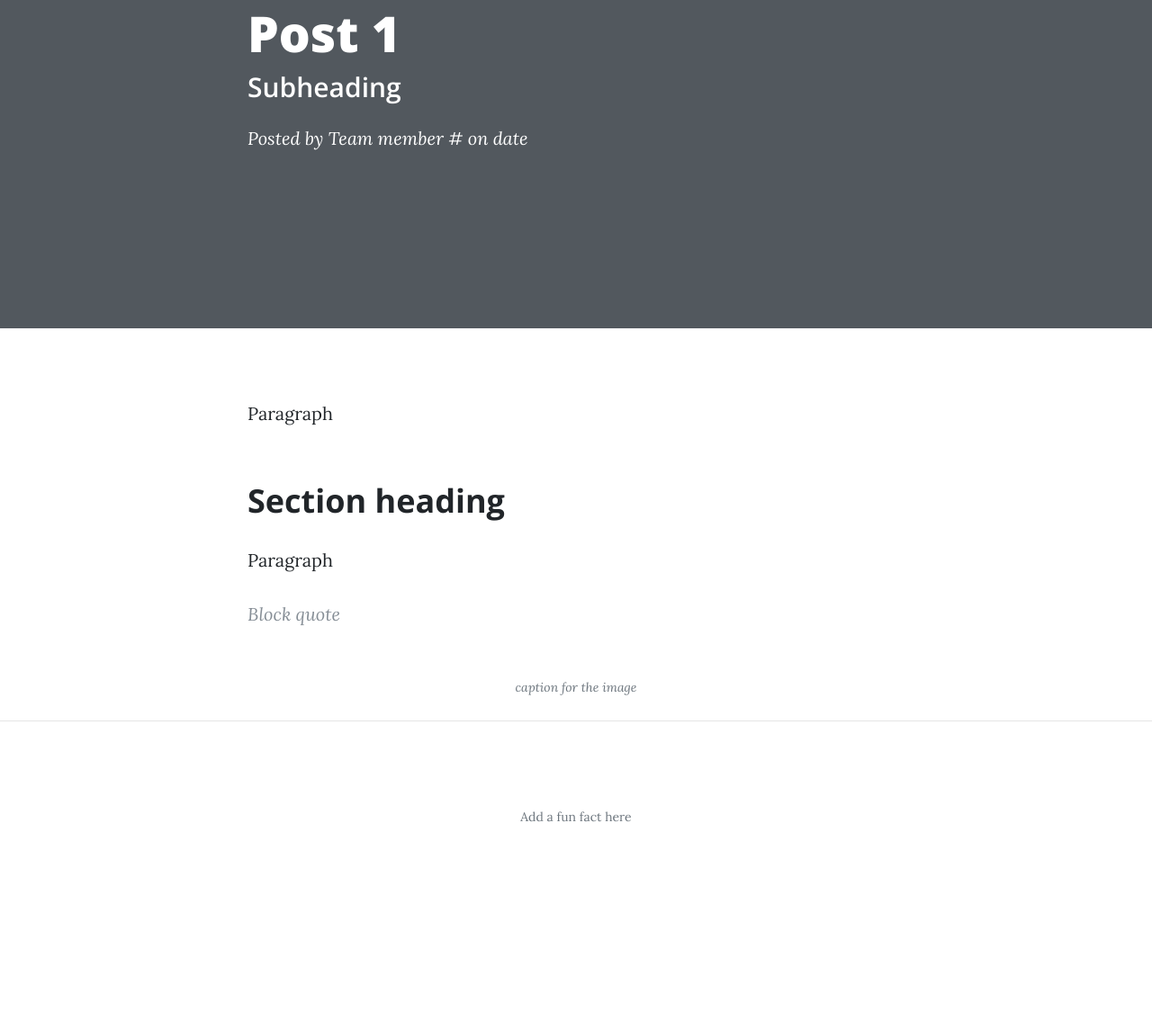
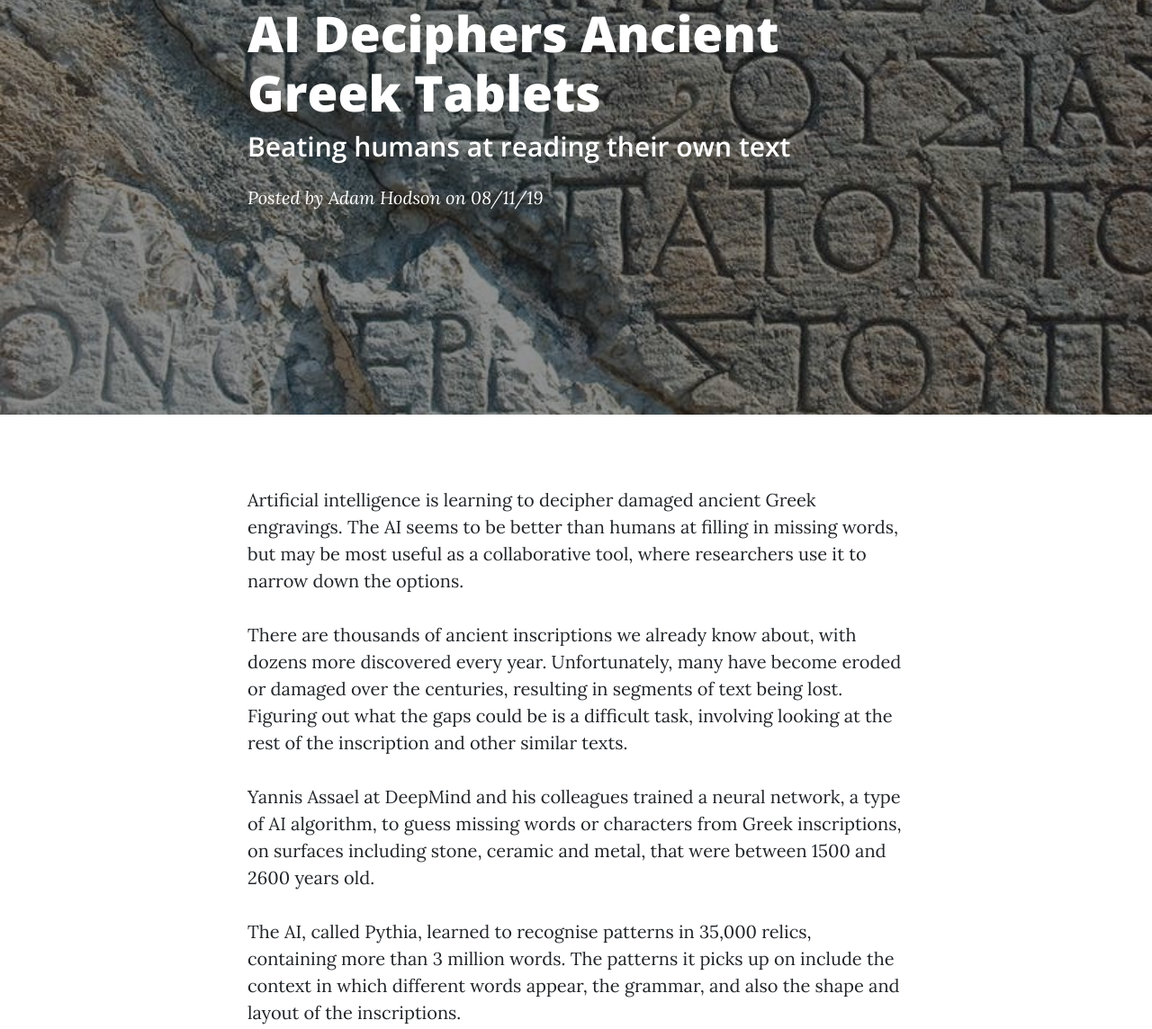
Before and after one commit to KGene1901/KGene1901.github.io, a plain HTML site: page post1.html in a window 1280 px wide. Shown: the part 196-1340 px from the top of the page at 90% size. Before the commit the page ends 1180 px from the top, so only its background shows below. Drawn offline with nearby package versions, Linux system fonts and the light colour scheme.

Commit message:
add my article - adam h

```diff
--- a/post1.html
+++ b/post1.html
@@ -1,30 +1,21 @@
 <!DOCTYPE html>
 <html lang="en">
-
   <head>
-
     <meta charset="utf-8">
     <meta name="viewport" content="width=device-width, initial-scale=1, shrink-to-fit=no">
     <meta name="description" content="">
     <meta name="author" content="">
-
     <title>Article Title</title>
-
     <!-- Bootstrap core CSS -->
     <link href="vendor/bootstrap/css/bootstrap.min.css" rel="stylesheet">
-
     <!-- Custom fonts for this template -->
     <link href="vendor/fontawesome-free/css/all.min.css" rel="stylesheet" type="text/css">
     <link href='https://fonts.googleapis.com/css?family=Lora:400,700,400italic,700italic' rel='stylesheet' type='text/css'>
     <link href='https://fonts.googleapis.com/css?family=Open+Sans:300italic,400italic,600italic,700italic,800italic,400,300,600,700,800' rel='stylesheet' type='text/css'>
-
     <!-- Custom styles for this template -->
     <link href="css/clean-blog.min.css" rel="stylesheet">
-
   </head>
-
   <body>
-
     <!-- Navigation -->
     <nav class="navbar navbar-expand-lg navbar-light fixed-top" id="mainNav">
       <div class="container">
@@ -32,63 +23,57 @@
         </button>
       </div>
     </nav>
-
     <!-- Page Header -->
-  <header class="masthead" style="background-image: url('img/post-bg.jpg')">
+    <header class="masthead" style="background-image: url('img/greek_tablet.jpg')">
       <div class="overlay"></div>
       <div class="container">
         <div class="row">
           <div class="col-lg-8 col-md-10 mx-auto">
             <div class="post-heading">
-            <h1>Post 1</h1>
-            <h2 class="subheading">Subheading</h2>
+              <h1>AI Deciphers Ancient Greek Tablets</h1>
+              <h2 class="subheading">Beating humans at reading their own text</h2>
               <span class="meta">Posted by
-              <a href="#">Team member #</a>
-              on date</span>
+                <a href="https://github.com/awphi">Adam Hodson</a>
+              on 08/11/19</p>
+            </span>
           </div>
         </div>
       </div>
     </div>
   </header>
-
   <!-- Post Content -->
   <article>
     <div class="container">
       <div class="row">
         <div class="col-lg-8 col-md-10 mx-auto">
-          <p>Paragraph</p>
-          <h2 class="section-heading">Section heading</h2>
-          <p>Paragraph</p>
-          <blockquote class="blockquote">Block quote</blockquote>
-          <a href="#">
-            <img class="img-fluid" src="img/post-sample-image.jpg" alt="">
-          </a>
-          <span class="caption text-muted">caption for the image</span>
+          <p>Artificial intelligence is learning to decipher damaged ancient Greek engravings. The AI seems to be better than humans at filling in missing words, but may be most useful as a collaborative tool, where researchers use it to narrow down the options.</p>
+          <p>There are thousands of ancient inscriptions we already know about, with dozens more discovered every year. Unfortunately, many have become eroded or damaged over the centuries, resulting in segments of text being lost. Figuring out what the gaps could be is a difficult task, involving looking at the rest of the inscription and other similar texts.</p>
+          <p>Yannis Assael at DeepMind and his colleagues trained a neural network, a type of AI algorithm, to guess missing words or characters from Greek inscriptions, on surfaces including stone, ceramic and metal, that were between 1500 and 2600 years old.</p>
+          <p>The AI, called Pythia, learned to recognise patterns in 35,000 relics, containing more than 3 million words. The patterns it picks up on include the context in which different words appear, the grammar, and also the shape and layout of the inscriptions.</p>
+          <p>Given an inscription with missing information, Pythia provides 20 different suggestions that could plug the gap, with the idea that someone could then select the best one using their own judgement and subject knowledge. “It’s all about how we can help the experts,” says Assael.</p>
+          <p>To test the system, the team hid nine letters of a Greek personal name from Pythia. It managed to fill in the blanks. In a head-to-head test, where the AI attempted to fill the gaps in 2949 damaged inscriptions, human experts made 30 per cent more mistakes than the AI. Whereas the experts took 2 hours to get through 50 inscriptions, Pythia gave its guesses for the entire cohort in seconds.</p>
+          <p>This shows the potential of AI-assisted restoration, says Thea Sommerschield at the University of Oxford, who was part of the team. “The reward is huge because it tells us about almost every aspect of the religion, social and economic life of the ancient world,” she says.</p>
+          <p>Philippa Steele at the University of Cambridge agrees that Pythia could assist restoration efforts, although humans would still be needed to put the pieces together by eye and then decipher them before this could happen.</p>
+          <blockquote class="blockquote">Text taken from <a href="https://institutions.newscientist.com/article/2220438-deepmind-ai-beats-humans-at-deciphering-damaged-ancient-greek-tablets/">NewScientist article</a></blockquote>
         </div>
       </div>
     </div>
   </article>
-
   <hr>
-
   <!-- Footer -->
   <footer>
     <div class="container">
       <div class="row">
         <div class="col-lg-8 col-md-10 mx-auto">
-          <p class="copyright text-muted">Add a fun fact here</p>
+          <p class="copyright text-muted">Interesing fact: This <a href="https://www.pwc.com/gx/en/issues/data-and-analytics/publications/artificial-intelligence-study.html">PwC report</a> estimates that AI will contribute $15.7 trillion to the global economy by 2030!</p>
         </div>
       </div>
     </div>
   </footer>
-
   <!-- Bootstrap core JavaScript -->
   <script src="vendor/jquery/jquery.min.js"></script>
   <script src="vendor/bootstrap/js/bootstrap.bundle.min.js"></script>
-
   <!-- Custom scripts for this template -->
   <script src="js/clean-blog.min.js"></script>
-
 </body>
-
 </html>
```
Also changed, not shown: index.html (+4 -4 lines), img/greek_tablet.jpg (added). Lines whose indentation alone changed are shown as unchanged.
